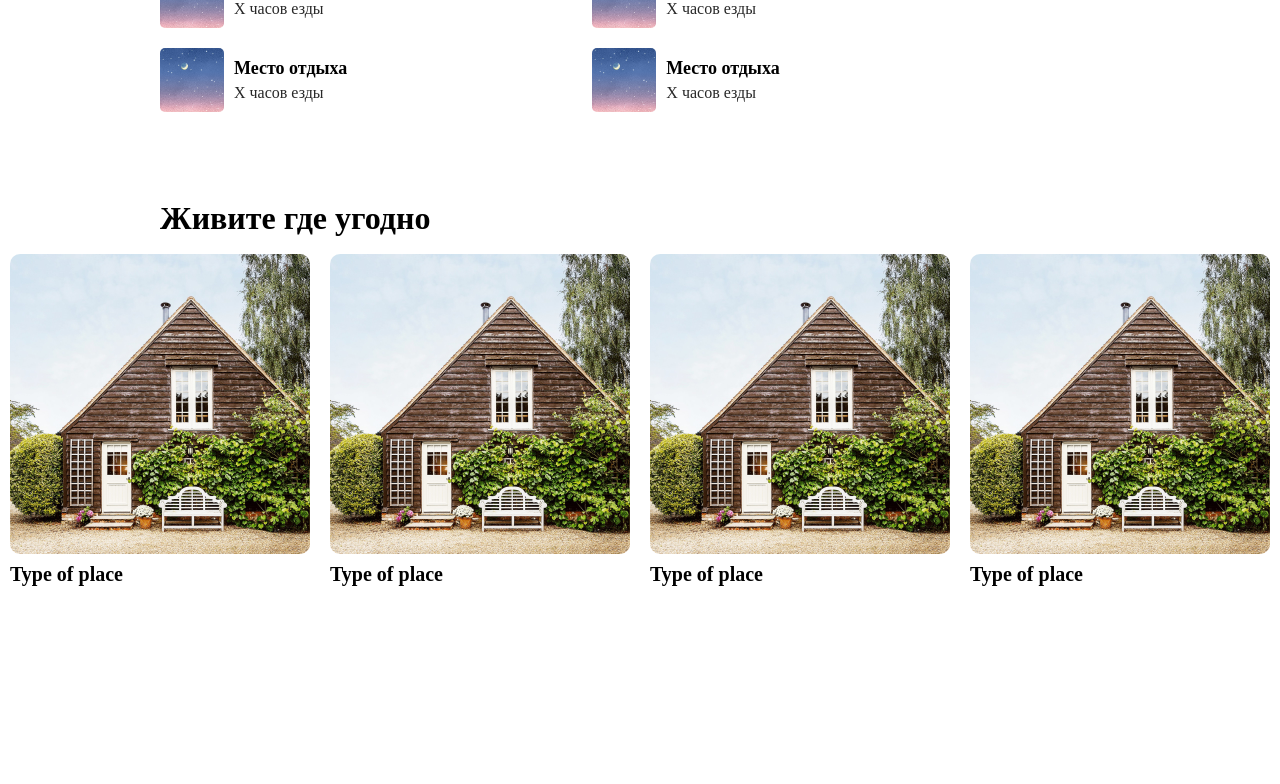
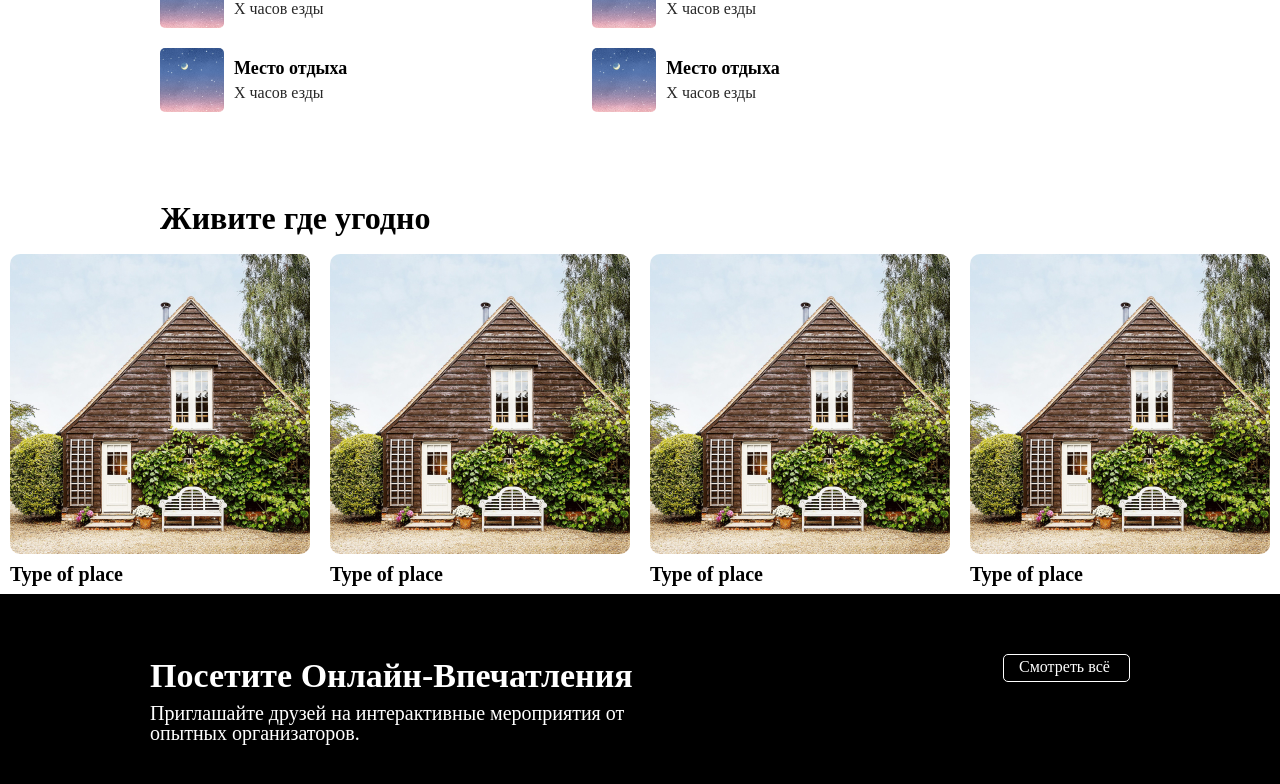
Before and after one commit to vladeiko/airbnb, a Next.js app: page / in a window 1280 px wide. Shown: the part 863-1647 px from the top of the page. Before the commit the page ends 1457 px from the top, so only its background shows below. Built offline with nearby package versions, Linux system fonts and the light colour scheme.

Commit message:
Add OnlineImpressions

```diff
--- /dev/null
+++ b/components/OnlineImpressions/TopBar.jsx
@@ -0,0 +1,25 @@
+import React from "react";
+import {
+  TopBarWrapper,
+  TitleWrapper,
+  TitleText,
+  TitleDescription,
+  TopBarLink,
+} from "./style";
+
+const TopBar = () => {
+  return (
+    <TopBarWrapper>
+      <TitleWrapper>
+        <TitleText>Посетите Онлайн-Впечатления</TitleText>
+        <TitleDescription>
+          Приглашайте друзей на интерактивные мероприятия от опытных
+          организаторов.
+        </TitleDescription>
+      </TitleWrapper>
+      <TopBarLink href="#">Смотреть всё</TopBarLink>
+    </TopBarWrapper>
+  );
+};
+
+export default TopBar;
--- /dev/null
+++ b/components/OnlineImpressions/index.jsx
@@ -0,0 +1,13 @@
+import React from "react";
+import { MainWrapper } from "./style";
+import TopBar from "./TopBar";
+
+const OnlineImpressions = () => {
+  return (
+    <MainWrapper>
+      <TopBar />
+    </MainWrapper>
+  );
+};
+
+export default OnlineImpressions;
--- /dev/null
+++ b/components/OnlineImpressions/style.js
@@ -0,0 +1,41 @@
+import styled from "styled-components";
+import { device } from "../device";
+
+export const MainWrapper = styled.div`
+  background-color: black;
+  display: flex;
+  padding: 60px 150px;
+  box-sizing: border-box;
+  width: 100%;
+`;
+
+export const TopBarWrapper = styled.div`
+  display: flex;
+  justify-content: space-between;
+  width: 100%;
+`;
+
+export const TitleWrapper = styled.div`
+  color: white;
+`;
+
+export const TitleText = styled.h2`
+  font-size: 34px;
+  padding: 5px 0;
+`;
+
+export const TitleDescription = styled.p`
+  font-size: 20px;
+  width: 500px;
+  padding: 5px 0;
+`;
+
+export const TopBarLink = styled.a`
+  text-decoration: none;
+  color: white;
+  border: 1px solid white;
+  border-radius: 5px;
+  height: 20px;
+  width: 110px;
+  padding: 4px 0 2px 15px;
+`;
--- a/pages/index.jsx
+++ b/pages/index.jsx
@@ -1,6 +1,7 @@
 import Header from "../components/Header/index";
 import Places from "../components/Places/index";
 import TypesOfHousings from "../components/TypesOfHousings/index";
+import OnlineImpressions from "../components/OnlineImpressions/index";
 
 export default function App() {
   return (
@@ -8,6 +9,7 @@ export default function App() {
       <Header />
       <Places />
       <TypesOfHousings />
+      <OnlineImpressions />
     </div>
   );
 }
```
